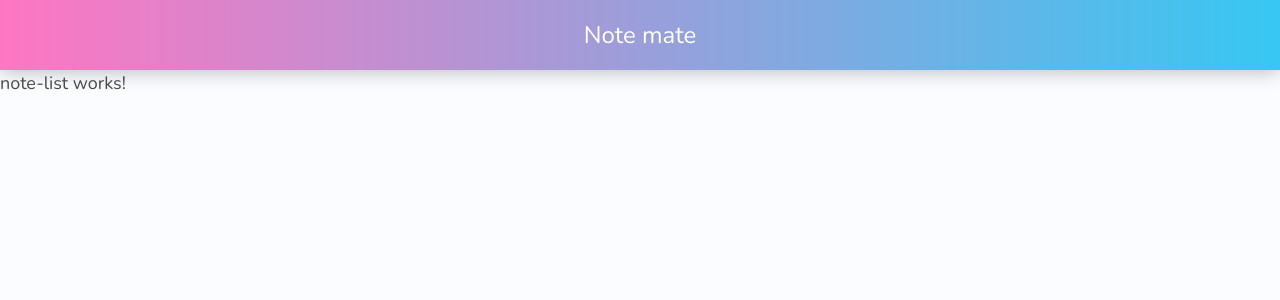
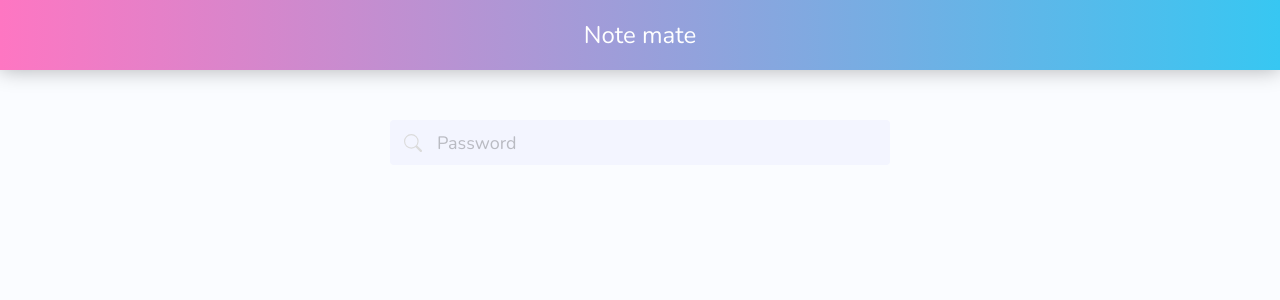
Before and after one commit to Meschacirung/NoteMate, an Angular app: page / in a window 1280 px wide. Shown: the top 300 px of the page. Built offline with nearby package versions, Linux system fonts and the light colour scheme.

Commit message:
feat (note-list) : create component

```diff
--- a/src/app/pages/note-list/note-list.component.html
+++ b/src/app/pages/note-list/note-list.component.html
@@ -1 +1,17 @@
-<p>note-list works!</p>
+<div class="main-container">
+    <div class="field">
+        <p class="control has-icons-left">
+          <input class="input" type="password" placeholder="Password">
+          <span class="icon is-small is-left">
+                <svg width="1em" height="1em" viewBox="0 0 16 16" class="bi bi-search" fill="currentColor" xmlns="http://www.w3.org/2000/svg">
+                    <path fill-rule="evenodd" d="M10.442 10.442a1 1 0 0 1 1.415 0l3.85 3.85a1 1 0 0 1-1.414 1.415l-3.85-3.85a1 1 0 0 1 0-1.415z"/>
+                    <path fill-rule="evenodd" d="M6.5 12a5.5 5.5 0 1 0 0-11 5.5 5.5 0 0 0 0 11zM13 6.5a6.5 6.5 0 1 1-13 0 6.5 6.5 0 0 1 13 0z"/>
+                </svg>
+          </span>
+        </p>
+    </div>
+
+    <div class="notes-list">
+
+    </div>
+</div>
--- a/src/app/pages/note-list/note-list.component.scss
+++ b/src/app/pages/note-list/note-list.component.scss
@@ -0,0 +1,10 @@
+.main-container{
+
+    display: flex;
+    flex-direction: column;
+
+    max-width : 500px;
+
+    margin: auto;
+    padding-top:50px;
+}
```
